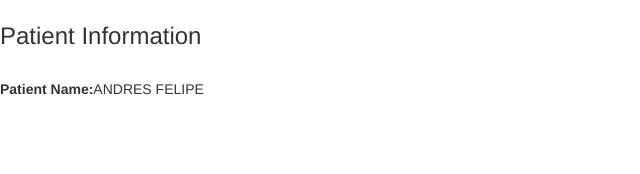
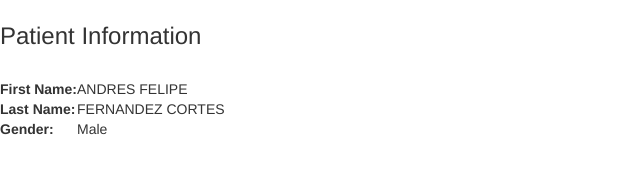
Before and after one commit to mNeevetha/hl7-v3-parsing, a website: page index.html in a window 1280 px wide. Shown: the whole page, without its empty margins (0-640 px from the left). Drawn offline with nearby package versions, Linux system fonts and the light colour scheme; files whose address does not match are found by name.

Commit message:
Modified

```diff
--- a/index.html
+++ b/index.html
@@ -17,10 +17,21 @@
 
         function myFunction(xml) {
             var xmlDoc = xml.responseXML;
-            document.getElementById("demo").innerHTML =
+            document.getElementById("pat_first_name").innerHTML =
                 xmlDoc.getElementsByTagName("given")[0].childNodes[0].nodeValue;
+
+                document.getElementById("pat_last_name").innerHTML =
+                xmlDoc.getElementsByTagName("family")[0].childNodes[0].nodeValue;
+
+                x = xmlDoc.getElementsByTagName("administrativeGenderCode")[0];
+                txt = x.getAttribute("code");
+                if(txt == 'M'){
+                document.getElementById("pat_gender").innerHTML = "Male";
+                }else{
+                document.getElementById("pat_gender").innerHTML ="Female";
+                }
+                //xmlDoc.getElementsByTagName("given")[0].childNodes[0].nodeValue;
         }
-
     </script>
 </head>
 
@@ -30,11 +41,20 @@
         <table>
             <tr>
                 <td>
-                    <strong>Patient Name:</strong></td>
-                <td id="demo"></td>
+                    <strong>First Name:</strong></td>
+                <td id="pat_first_name"></td>
+            </tr>
+            <tr>
+                <td>
+                    <strong>Last Name:</strong></td>
+                <td id="pat_last_name"></td>
+            </tr>
+            <tr>
+                <td>
+                    <strong>Gender:</strong></td>
+                <td id="pat_gender"></td>
             </tr>
         </table>
-
     </div>
 </body>
 
```
